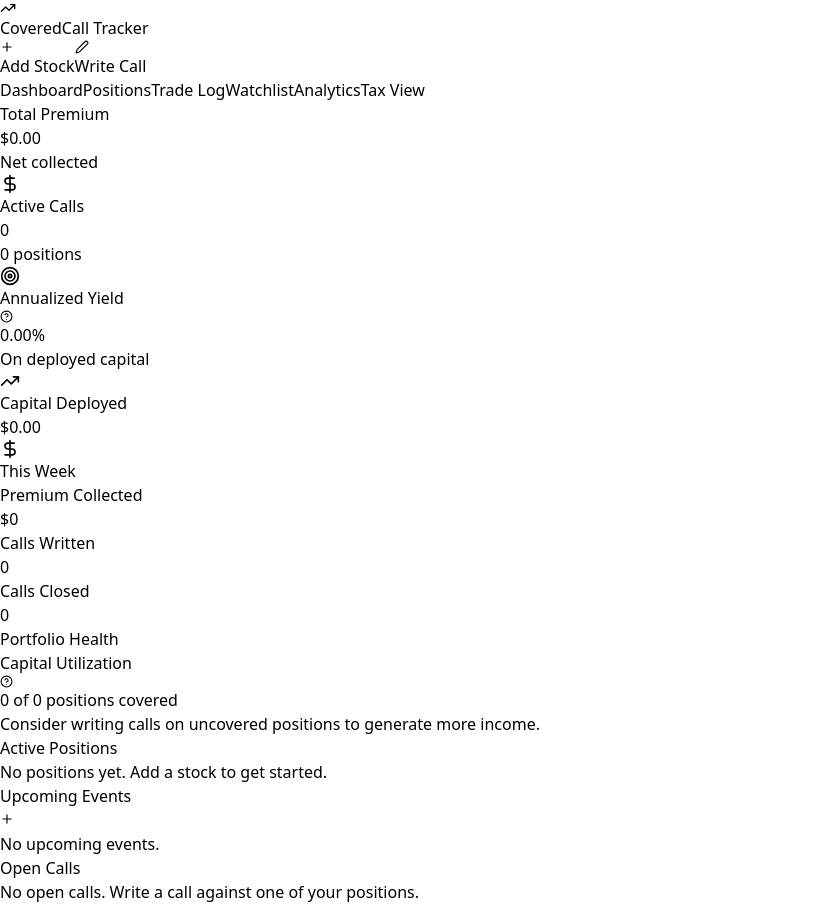
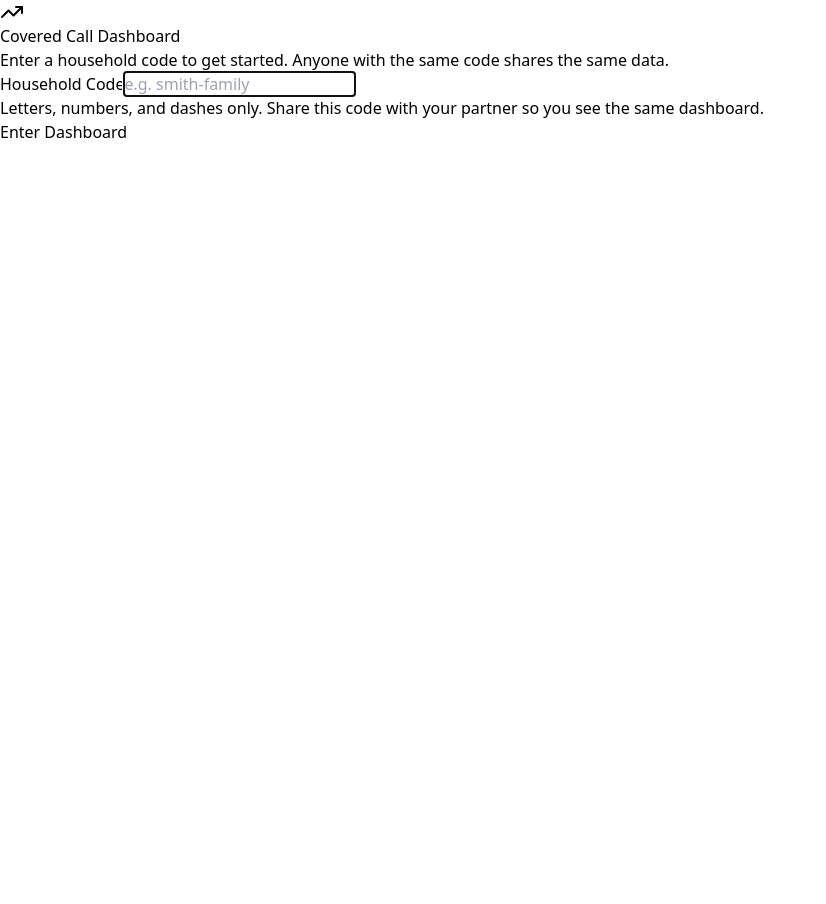
Before and after one commit to grahamalex330-collab/cc-dashboard, a React (Vite) app: page / in a window 1280 px wide. Shown: the whole page, without its empty margins (0-826 px from the left). After the commit the page ends 800 px from the top, so only its background shows below. Built offline with nearby package versions, Linux system fonts and the light colour scheme.

Commit message:
Update Dashboard.jsx

```diff
--- a/src/Dashboard.jsx
+++ b/src/Dashboard.jsx
@@ -189,6 +189,10 @@ const Btn = ({ children, variant = "primary", size = "md", ...props }) => {
 };
 
 export default function CoveredCallDashboard() {
+  const [householdCode, setHouseholdCode] = useState(() => localStorage.getItem("cc_household_code") || "");
+  const [codeInput, setCodeInput] = useState("");
+  const [joined, setJoined] = useState(() => !!localStorage.getItem("cc_household_code"));
+
   const [data, setData] = useState(EMPTY_STATE);
   const [tab, setTab] = useState("Dashboard");
   const [loading, setLoading] = useState(true);
@@ -208,6 +212,7 @@ export default function CoveredCallDashboard() {
   const [livePrices, setLivePrices] = useState({});
   const [pricesLoading, setPricesLoading] = useState(false);
   const [pricesTimestamp, setPricesTimestamp] = useState(null);
+  const [syncStatus, setSyncStatus] = useState(null); // "saving" | "saved" | "error"
 
   const fetchLivePrices = useCallback(async () => {
     const tickers = [...new Set(data.calls.filter(c => c.status === "open").map(c => c.ticker))];
@@ -243,21 +248,91 @@ export default function CoveredCallDashboard() {
     setPricesLoading(false);
   }, [data.calls]);
 
-  // Persist
+  // Load data from API
   useEffect(() => {
+    if (!joined || !householdCode) return;
     (async () => {
       try {
-        const raw = localStorage.getItem("cc_dashboard_data");
-        if (raw) setData(JSON.parse(raw));
-      } catch {}
+        const res = await fetch(`/api/data?code=${encodeURIComponent(householdCode)}`);
+        const json = await res.json();
+        if (json.data) setData(json.data);
+      } catch (err) { console.error("Load error:", err); }
       setLoading(false);
     })();
-  }, []);
-
+  }, [joined, householdCode]);
+
+  // Save data to API
   const save = useCallback(async (newData) => {
     setData(newData);
-    try { localStorage.setItem("cc_dashboard_data", JSON.stringify(newData)); } catch {}
-  }, []);
+    setSyncStatus("saving");
+    try {
+      await fetch("/api/data", {
+        method: "POST",
+        headers: { "Content-Type": "application/json" },
+        body: JSON.stringify({ code: householdCode, data: newData }),
+      });
+      setSyncStatus("saved");
+      setTimeout(() => setSyncStatus(null), 2000);
+    } catch {
+      setSyncStatus("error");
+    }
+  }, [householdCode]);
+
+  // Join handler
+  const handleJoin = () => {
+    const code = codeInput.trim().toLowerCase();
+    if (code.length < 2) return;
+    setHouseholdCode(code);
+    localStorage.setItem("cc_household_code", code);
+    setJoined(true);
+  };
+
+  // Leave household
+  const handleLeave = () => {
+    localStorage.removeItem("cc_household_code");
+    setHouseholdCode("");
+    setJoined(false);
+    setData(EMPTY_STATE);
+    setCodeInput("");
+    setLoading(true);
+  };
+
+  // Household code entry screen
+  if (!joined) {
+    return (
+      <div className="min-h-screen bg-gray-50 flex items-center justify-center p-4">
+        <div className="bg-white rounded-2xl shadow-sm border border-gray-200 p-8 max-w-md w-full space-y-6">
+          <div className="text-center">
+            <div className="w-12 h-12 bg-gray-900 rounded-xl flex items-center justify-center mx-auto mb-4">
+              <TrendingUp className="text-white" size={24} />
+            </div>
+            <h1 className="text-2xl font-bold text-gray-900">Covered Call Dashboard</h1>
+            <p className="text-sm text-gray-500 mt-2">Enter a household code to get started. Anyone with the same code shares the same data.</p>
+          </div>
+          <div className="space-y-3">
+            <label className="block text-sm font-medium text-gray-700">Household Code</label>
+            <input
+              type="text"
+              value={codeInput}
+              onChange={(e) => setCodeInput(e.target.value.toLowerCase().replace(/[^a-z0-9-]/g, ""))}
+              onKeyDown={(e) => e.key === "Enter" && handleJoin()}
+              placeholder="e.g. smith-family"
+              className="w-full px-4 py-3 rounded-xl border border-gray-200 focus:outline-none focus:ring-2 focus:ring-gray-900 focus:border-transparent text-lg"
+              autoFocus
+            />
+            <p className="text-xs text-gray-400">Letters, numbers, and dashes only. Share this code with your partner so you see the same dashboard.</p>
+          </div>
+          <button
+            onClick={handleJoin}
+            disabled={codeInput.trim().length < 2}
+            className="w-full py-3 bg-gray-900 text-white rounded-xl font-medium hover:bg-gray-800 disabled:opacity-40 disabled:cursor-not-allowed transition-colors"
+          >
+            Enter Dashboard
+          </button>
+        </div>
+      </div>
+    );
+  }
 
   // Scanner: load cache on mount
   useEffect(() => {
@@ -564,6 +639,15 @@ Your entire response must be parseable JSON array and nothing else.`,
               <h1 className="text-lg font-bold text-gray-900">CoveredCall Tracker</h1>
             </div>
             <div className="flex items-center gap-2">
+              <div className="flex items-center gap-2 text-xs text-gray-400 mr-2">
+                <span className="bg-gray-100 px-2 py-1 rounded-md font-mono">{householdCode}</span>
+                {syncStatus === "saving" && <span className="text-yellow-600">Saving...</span>}
+                {syncStatus === "saved" && <span className="text-green-600">✓ Saved</span>}
+                {syncStatus === "error" && <span className="text-red-600">Save failed</span>}
+                <button onClick={handleLeave} className="text-gray-400 hover:text-gray-600 ml-1" title="Switch household">
+                  <X size={14} />
+                </button>
+              </div>
               <Btn variant="secondary" size="sm" onClick={() => setShowAddPosition(true)}><Plus size={14} /> Add Stock</Btn>
               <Btn size="sm" onClick={() => { setWriteCallTicker(activePositions[0]?.ticker || ""); setShowWriteCall(true); }}><Edit2 size={14} /> Write Call</Btn>
             </div>
```
